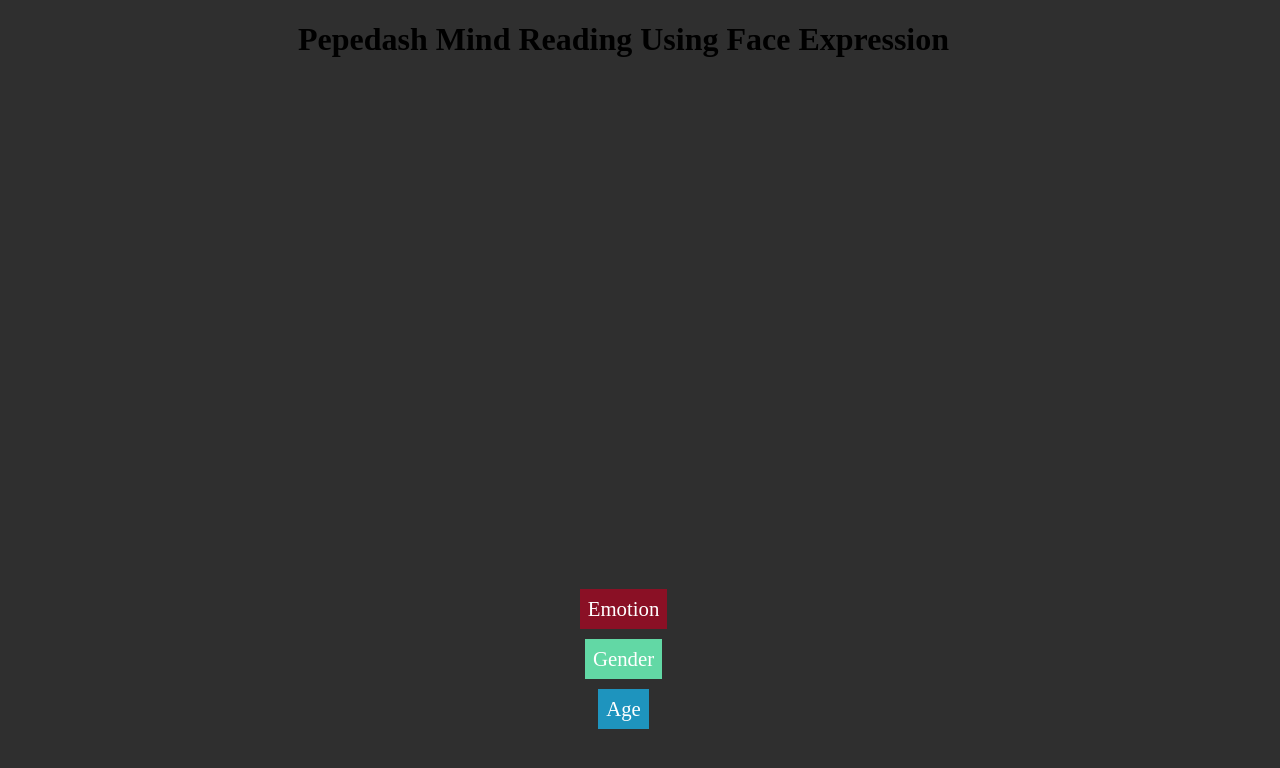
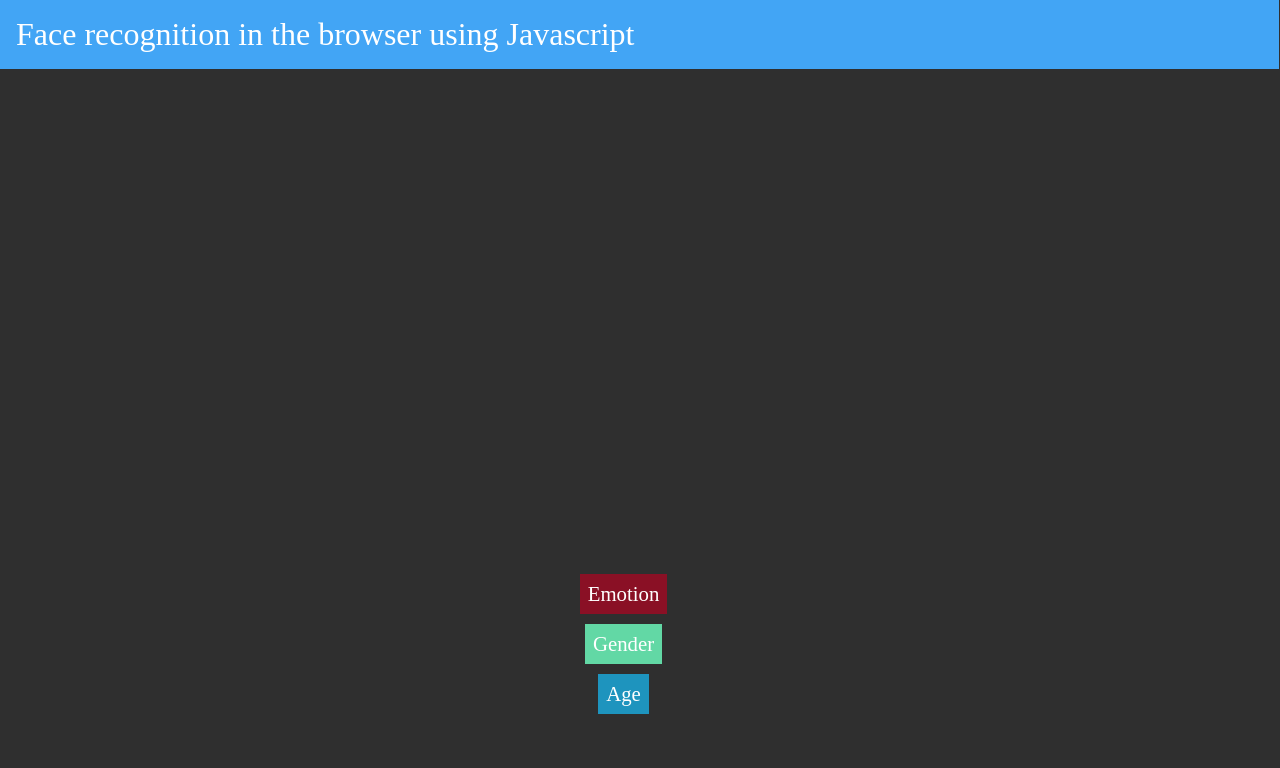
Before and after one commit to Shivam705025/mind_read, a plain HTML site: page index.html in a window 1280 px wide. Drawn offline with Linux system fonts and the light colour scheme; no server answers.

Commit message:
Add files via upload

```diff
--- a/index.html
+++ b/index.html
@@ -4,13 +4,11 @@
     <meta charset="UTF-8" />
     <meta name="viewport" content="width=device-width, initial-scale=1.0" />
     <meta http-equiv="X-UA-Compatible" content="ie=edge" />
-    <title>Pepedash Mindreader App</title>
+    <title>Face recognition App</title>
     <link rel="stylesheet" href="css/style.css" />
   </head>
   <body>
-    <div align="center">
-      <h1>Pepedash Mind Reading Using Face Expression</h1>
-      </div
+    <header>Face recognition in the browser using Javascript</header>
     <div class="container">
       <video id="video" height="500" width="500" autoplay muted></video>
     </div>
```
